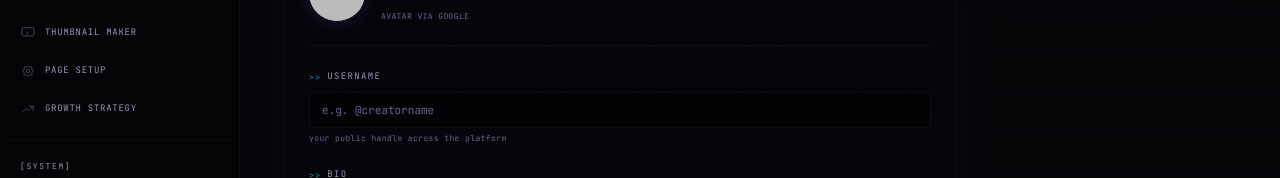
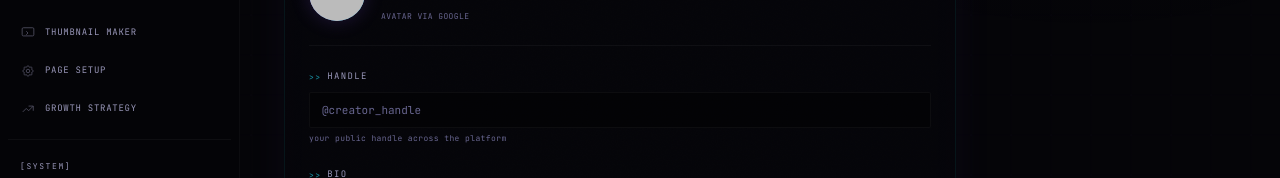
Before and after one commit to LegendSid1904/ContentOS, a Next.js app: page /dashboard/settings in a window 1280 px wide. Shown: the part 276-454 px from the top of the page. Built offline with nearby package versions, Linux system fonts and the light colour scheme; no server answers; the database is empty; sample sign-in values are in the browser's storage.

Commit message:
fix: rename username label to handle, add anti-credential-detection attrs

```diff
--- a/app/dashboard/settings/page.tsx
+++ b/app/dashboard/settings/page.tsx
@@ -184,14 +184,16 @@ export default function SettingsPage() {
               </div>
             </div>
 
-            {/* Username */}
+            {/* Handle */}
             <div>
-              <label className="term-label mb-2">USERNAME</label>
+              <label className="term-label mb-2">HANDLE</label>
               <input
                 value={username}
                 onChange={(e) => setUsername(e.target.value)}
                 onKeyDown={(e) => { if (e.key === "Enter") e.preventDefault(); }}
-                placeholder="e.g. @creatorname"
+                placeholder="@creator_handle"
+                autoComplete="off"
+                data-form-type="other"
                 className="term-field"
               />
               <p className="font-mono text-[8px] text-tx-4 mt-1 tracking-wider">
```
